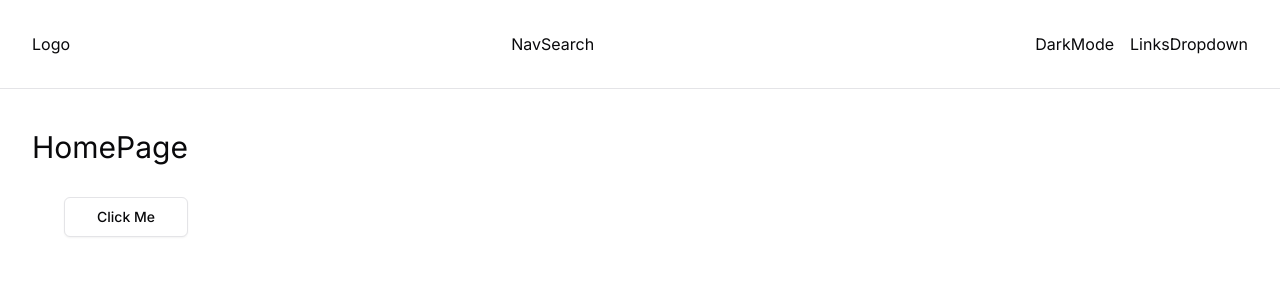
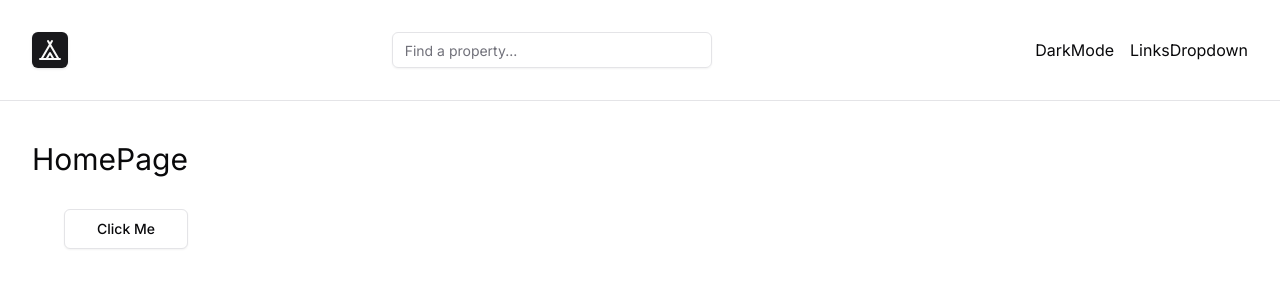
Before and after one commit to fabioueno/home-away, a Next.js app: page / in a window 1280 px wide. Shown: the top 300 px of the page. Built offline with nearby package versions, Linux system fonts and the light colour scheme.

Commit message:
Implement Logo and NavSearch (sub)components

```diff
--- a/components/navbar/Logo.tsx
+++ b/components/navbar/Logo.tsx
@@ -1,6 +1,14 @@
+import {Button} from "@/components/ui/button";
+import Link from "next/link";
+import {LuTent} from "react-icons/lu";
+
 function Logo() {
   return (
-    <div>Logo</div>
+    <Button size="icon" asChild>
+      <Link href="/">
+        <LuTent className="w-6 h-6" />
+      </Link>
+    </Button>
   );
 }
 
--- a/components/navbar/NavSearch.tsx
+++ b/components/navbar/NavSearch.tsx
@@ -1,6 +1,8 @@
+import {Input} from "@/components/ui/input";
+
 function NavSearch() {
   return (
-    <div>NavSearch</div>
+    <Input type="search" placeholder="Find a property..." className="max-w-xs dark:bg-muted" />
   );
 }
 
```
